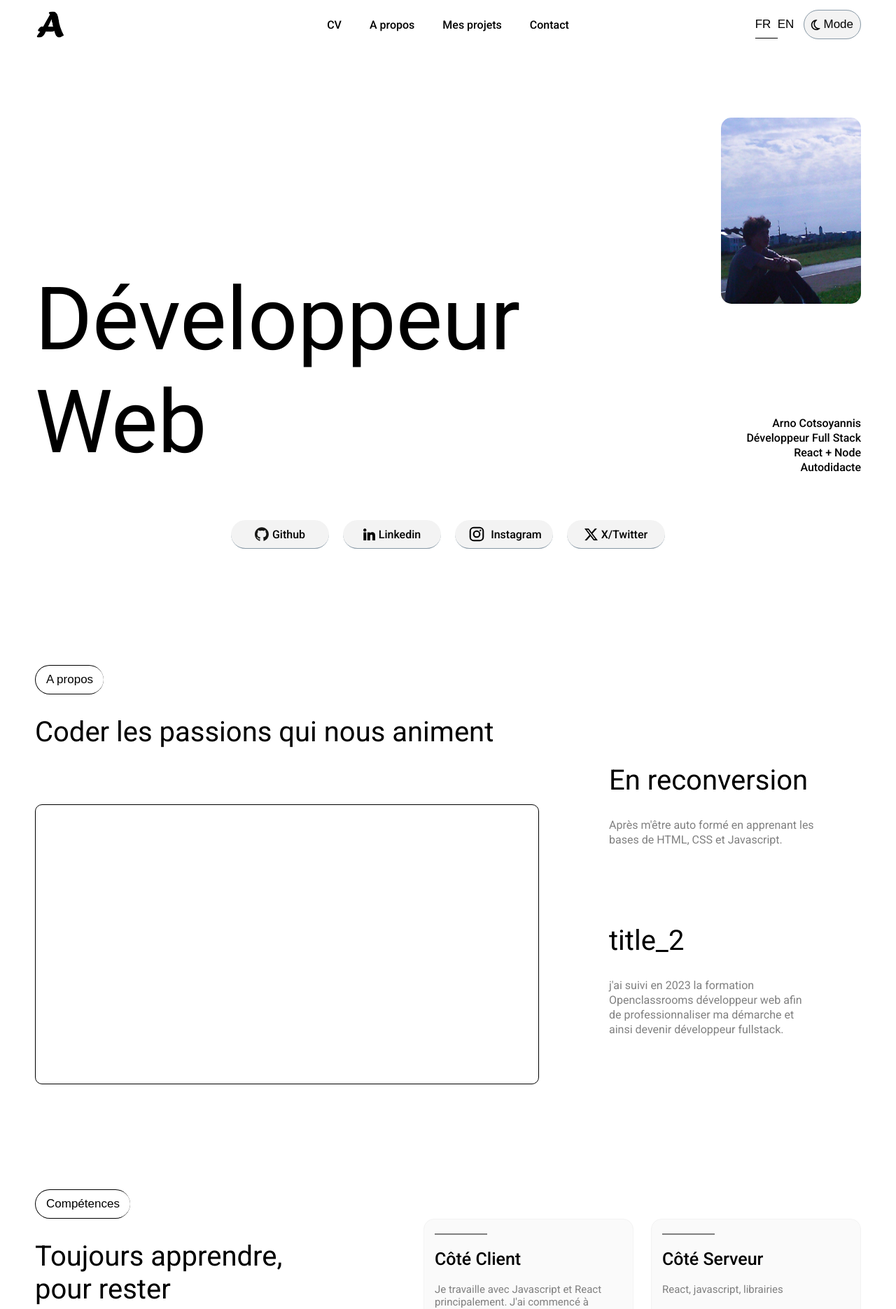
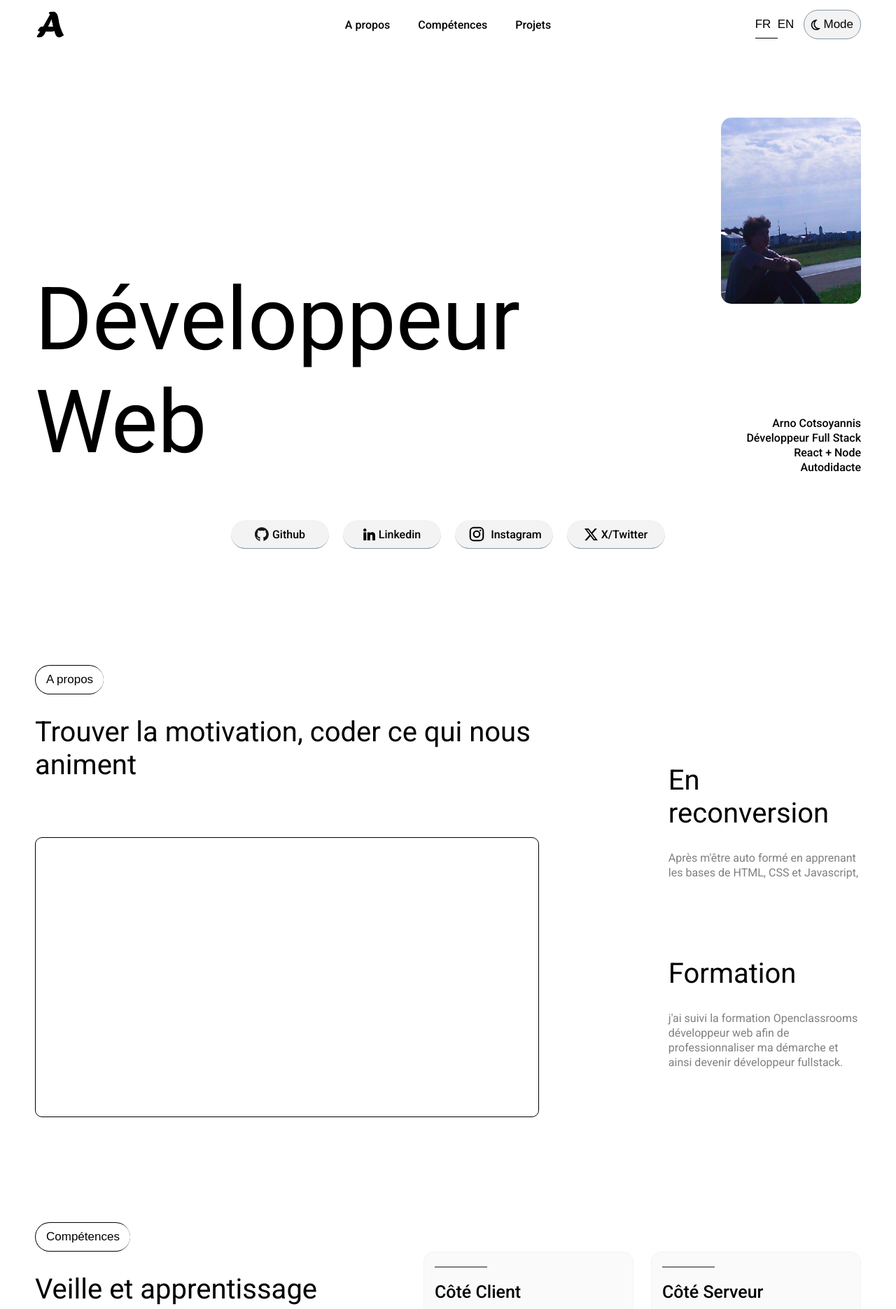
Before and after one commit to AvirKarakitsos/REACT_portfolio_2025, a React (Vite) app: page / in a window 1280 px wide. Shown: the top 1870 px of the page at 70% size. Built offline with nearby package versions, Linux system fonts and the light colour scheme.

Commit message:
fix: some bugs part 2

```diff
--- a/index.html
+++ b/index.html
@@ -2,11 +2,11 @@
 <html lang="en">
   <head>
     <meta charset="UTF-8" />
-    <link rel="icon" type="image/svg+xml" href="/vite.svg" />
+    <link rel="icon" type="image/svg+xml" href="/logo.png" />
     <meta name="viewport" content="width=device-width, initial-scale=1.0" />
     <meta
       name="description"
-      content="Découvrez mon portfolio à travers mes différents projets en tant que développeur web Javascript en reconversion. J'ai eu l'occasion de travailler avec les frameworks React ou Vue, mais aussi avec Express JS côté serveur."
+      content="Découvrez mon portfolio à travers mes différents projets en tant que développeur web en reconversion. J'ai eu l'occasion de travailler avec React, Node JS."
     />
 
     <title>Arno Cotsoyannis</title>
--- a/src/Components/About.tsx
+++ b/src/Components/About.tsx
@@ -9,7 +9,7 @@ function About() {
     const {lang} = useContext(LanguageContext) as LanguageContextType
 
     return(
-        <div className={styles.mainContainer}>
+        <div id='about-me' className={styles.mainContainer}>
             <button className="btn">{translate(lang).main.about.tab}</button>
 
             <div className={styles.container}>
--- a/src/Components/Header.tsx
+++ b/src/Components/Header.tsx
@@ -1,7 +1,6 @@
 import styles from '../assets/styles/Header.module.css'
 import logo1 from '../assets/images/logo_light.png'
 import logo2 from '../assets/images/logo-dark.png'
-import CV from "../assets/files/CV_Arno_2025.pdf"
 import { useContext, useState } from 'react'
 import { ThemeContext } from '../utils/context/ThemeContext.js'
 import { LanguageContext } from '../utils/context/LanguageContext.js'
@@ -25,10 +24,9 @@ function Header() {
 				<ul className={!open
 					? `${styles.listNavbar} ${styles.anchor}  ${theme === "light" ? "bg-light-1" : "bg-darker-2"}`
 					: `${styles.listNavbar} ${styles.anchor} ${styles.slide} ${theme === "light" ? "bg-light-1" : "bg-darker-2"}`}>
-					<li><a className='no-decoration' href={CV} target='_blank' rel="noreferrer">CV</a></li>
 					<li><a className="no-decoration" href='#about-me'>{translate(lang).header.about}</a></li>
+					<li><a className="no-decoration" href='#skill'>{translate(lang).header.skill}</a></li>
 					<li><a className="no-decoration" href='#project'>{translate(lang).header.projects}</a></li>
-					<li><a className="no-decoration" href='#footer'>Contact</a></li>
 				</ul>
 			</nav>
 
--- a/src/Components/Main.tsx
+++ b/src/Components/Main.tsx
@@ -98,12 +98,12 @@ function Main() {
                             <input type="checkbox" className={styles.sort} id="sort" name="sort"
                                 checked={isChecked}
                                 onChange={handleCheckboxChange}/>
-                            <label htmlFor="sort" className={styles.labelSort}>
+                            {/* <label htmlFor="sort" className={styles.labelSort}>
                                 {isChecked
                                     ? <><i className="fa-solid fa-arrow-up-wide-short iconeSort"></i><span className={styles.iconeTitle}>{translate(lang).main.projects.sort[1]}</span></>
                                     : <><i className="fa-solid fa-arrow-down-short-wide iconeSort"></i><span className={styles.iconeTitle}>{translate(lang).main.projects.sort[0]}</span></>
                                 }
-                            </label>
+                            </label> */}
                         </li>
                     </ul>
                     <div className={styles.boxContainer}>
--- a/src/Components/Modal.tsx
+++ b/src/Components/Modal.tsx
@@ -46,7 +46,7 @@ function Modal({modal, setModal, project}: ModalType) {
                     <p className='italic'>{project.tags}</p>
                     <p>{project.content.filter((item) =>(item.language === lang))[0]?.text}</p>
                     <p><a href={project.link}>{translate(lang).main.projects.link}</a></p>
-                    <p className='text-right'>{project.date}</p>
+                    {/* <p className='text-right'>{project.date}</p> */}
                 </div>
             </div>
         </dialog>
--- a/src/Components/Skills.tsx
+++ b/src/Components/Skills.tsx
@@ -10,7 +10,7 @@ function Skills() {
     const {lang} = useContext(LanguageContext) as LanguageContextType
 
     return(
-        <div className={styles.mainContainer}>
+        <div id='skill' className={styles.mainContainer}>
             <button className="btn">{translate(lang).main.skills.tab}</button>
 
             <div className={styles.container}>
--- a/src/assets/styles/Footer.module.css
+++ b/src/assets/styles/Footer.module.css
@@ -14,7 +14,12 @@
 .listInfo {
     display: flex;
     flex-direction: column;
-    row-gap: 10px;
+    row-gap: 5px;
+    font-size: 16px;
+}
+
+.listInfo img{
+    margin-bottom: 25px;
 }
 
 .listMedia {
@@ -23,5 +28,5 @@
     transform: translateX(-50%);
     list-style-type: none;
     display: flex;
-    column-gap: 10px;
+    column-gap: 25px;
 }
--- a/src/assets/styles/Modal.module.css
+++ b/src/assets/styles/Modal.module.css
@@ -1,5 +1,5 @@
 .modal {
-    top: 10%;
+    top: 5%;
     left: 50%;
     transform: translateX(-50%);
     border: 0;
--- a/src/utils/lang/en.json
+++ b/src/utils/lang/en.json
@@ -1,9 +1,8 @@
 {
     "header": {
         "about": "About",
-        "projects": "My projects",
-        "contact": "Contact",
-        "login": "Login",
+        "projects": "Projects",
+        "skill": "Skills",
         "mode": "Theme"
     },
     "main": {
--- a/src/utils/lang/fr.json
+++ b/src/utils/lang/fr.json
@@ -1,9 +1,8 @@
 {
     "header": {
         "about": "A propos",
-        "projects": "Mes projets",
-        "contact": "Contact",
-        "login": "Se Connecter",
+        "skill": "Compétences",
+        "projects": "Projets",
         "mode": "Mode"
     },
     "main": {
@@ -16,27 +15,27 @@
         },
         "about": {
             "tab": "A propos",
-            "subtitle": "Coder les passions qui nous animent",
+            "subtitle": "Trouver la motivation, coder ce qui nous animent",
             "title_1": "En reconversion",
-            "content_1": "Après m'être auto formé en apprenant les bases de HTML, CSS et Javascript.",
-            "title_2": "title_2",
-            "content_2": "j'ai suivi en 2023 la formation Openclassrooms développeur web afin de professionnaliser ma démarche et ainsi devenir développeur fullstack."
+            "content_1": "Après m'être auto formé en apprenant les bases de HTML, CSS et Javascript,",
+            "title_2": "Formation",
+            "content_2": "j'ai suivi la formation Openclassrooms développeur web afin de professionnaliser ma démarche et ainsi devenir développeur fullstack."
         },
         "skills": {
             "tab": "Compétences",
-            "subtitle": "Toujours apprendre, pour rester",
-            "content": "Etre développeur fullstack permet de toucher à plusieurs donmaines du déveleloppement web.",
+            "subtitle": "Veille et apprentissage continus",
+            "content": "Etre développeur fullstack me permet de toucher à plusieurs donmaines du déveleloppement web.",
             "client": {
                 "title": "Côté Client",
-                "content": "Je travaille avec Javascript et React principalement. J'ai commencé à rajouter Typescript."
+                "content": "Je travaille avec Javascript et React. J'ai commencé à rajouter Typescript dans mes projets."
             },
             "server": {
                 "title": "Côté Serveur",
-                "content": "React, javascript, librairies"
+                "content": "Avec Nodes JS, j'ai pu utiliser Express JS et plus récemment Fastify, pour coder des API REST, GraphQL et websocket"
             },
             "tools": {
                 "title": "Base De Données",
-                "content": "React, javascript, librairies"
+                "content": "J'utilise mySQL et sqlite3. En noSQL j'utilise mongoDB."
             },
             "soft": {
                 "title": "Soft Skills",
@@ -45,7 +44,7 @@
         },
         "projects": {
             "subtitle": "Mes Projets",
-            "content": "Des projets personnels et dévoloppés avec Openclassrooms",
+            "content": "Des projets personnels ou dévoloppés avec Openclassrooms",
             "categories": {
                 "all": "Tous",
                 "fullstack": "Full Stack",
--- a/src/utils/projects/projects.json
+++ b/src/utils/projects/projects.json
@@ -1,7 +1,7 @@
 [
     {
         "_id":1,
-        "title":"Villa Helene",
+        "title":"Villa Helene - React JS",
         "date": "03-2024",
         "imageUrl":"images/villa_helene.png",
         "imageUrlShort":"images/short_villa_helene.png",
@@ -43,7 +43,7 @@
     },
     {
         "_id":3,
-        "title":"La bayadère",
+        "title":"La bayadère - React JS",
         "date": "02-2024",
         "imageUrl":"images/bayadere.png",
         "imageUrlShort":"images/short_bayadere.png",
@@ -64,12 +64,12 @@
     },
     {
         "_id":4,
-        "title":"E-Shop",
+        "title":"E-Shop - React + Fastify",
         "date": "05-2024",
         "imageUrl":"images/shop.png",
         "imageUrlShort":"images/short_shop.png",
         "video": "",
-        "tags":"Full Stack, React, Fastify, Stripe, redux toolkit",
+        "tags":"Full Stack, React, Fastify, Stripe, redux toolkit, graphQL",
         "content":[
             {
                 "language":"fr",
@@ -85,7 +85,7 @@
     },
     {
         "_id":5,
-        "title":"Messagerie instantanée",
+        "title":"Messagerie instantanée - Fastify",
         "date": "07-2024",
         "imageUrl":"images/chat.png",
         "imageUrlShort":"images/short_chat.png",
@@ -106,7 +106,7 @@
     },
     {
         "_id":6,
-        "title":"Découverte de Mulesoft",
+        "title":"Découverte de Mulesoft - React",
         "date": "12-2024",
         "imageUrl":"images/mulesoft.png",
         "imageUrlShort":"images/short_mulesoft.png",
```
Also changed, not shown: public/logo.png (added).
